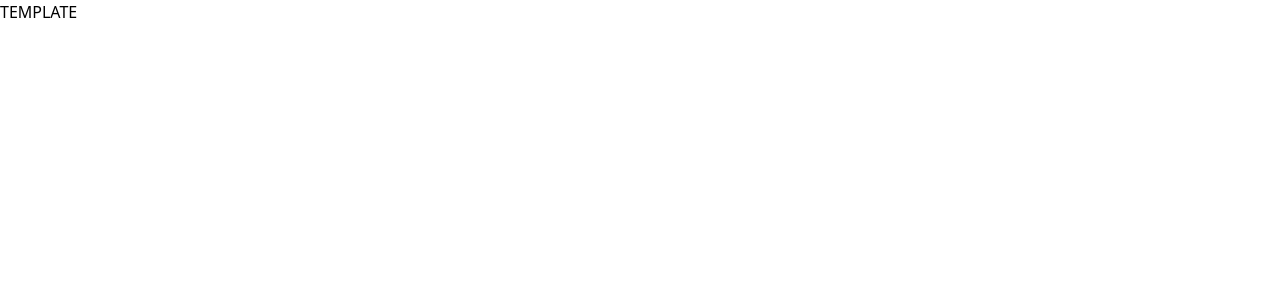
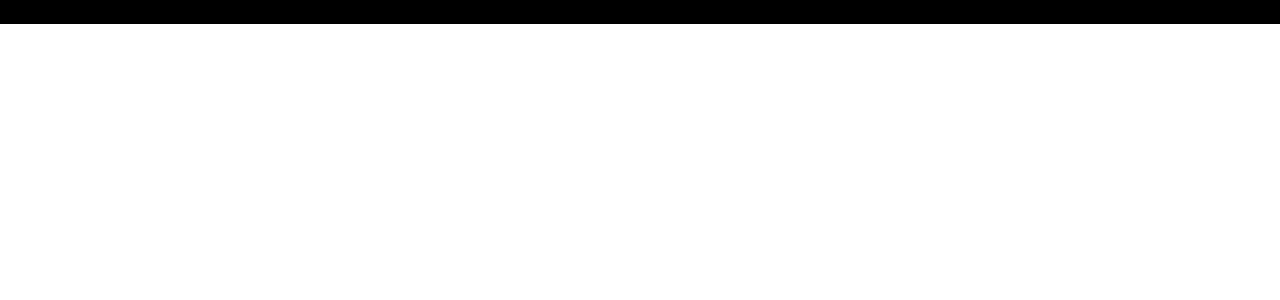
Before and after one commit to WildCodeSchool/btz-makesense-project3-09-2022-client, a Next.js app: page / in a window 1280 px wide. Shown: the top 300 px of the page. Built offline with nearby package versions, Linux system fonts and the light colour scheme.

Commit message:
fix tailwind

```diff
--- a/package.json
+++ b/package.json
@@ -12,16 +12,15 @@
   },
   "dependencies": {
     "next": "13.0.6",
-    "postcss": "^8.4.20",
     "react": "18.2.0",
     "react-dom": "18.2.0",
-    "tailwindcss": "^3.2.4",
     "zod": "^3.20.2"
   },
   "devDependencies": {
     "@types/node": "18.11.13",
     "@types/react": "18.0.26",
     "@types/react-dom": "18.0.9",
+    "autoprefixer": "^10.4.13",
     "eslint": "8.29.0",
     "eslint-config-airbnb": "^19.0.4",
     "eslint-config-airbnb-typescript": "^17.0.0",
@@ -34,6 +33,8 @@
     "eslint-plugin-react-hooks": "^4.6.0",
     "husky": "^8.0.2",
     "lint-staged": "^13.1.0",
+    "postcss": "^8.4.20",
+    "tailwindcss": "^3.2.4",
     "typescript": "4.9.4"
   },
   "lint-staged": {
--- a/pages/index.tsx
+++ b/pages/index.tsx
@@ -1,3 +1,3 @@
 export default function Home() {
-  return <div>TEMPLATE</div>;
+  return <div className="bg-black">TEMPLATE</div>;
 }
--- /dev/null
+++ b/postcss.config.js
@@ -0,0 +1,6 @@
+module.exports = {
+  plugins: {
+    tailwindcss: {},
+    autoprefixer: {},
+  },
+}
```
Also changed, not shown: 2 other files (tests, documents, lock files or other folders).
